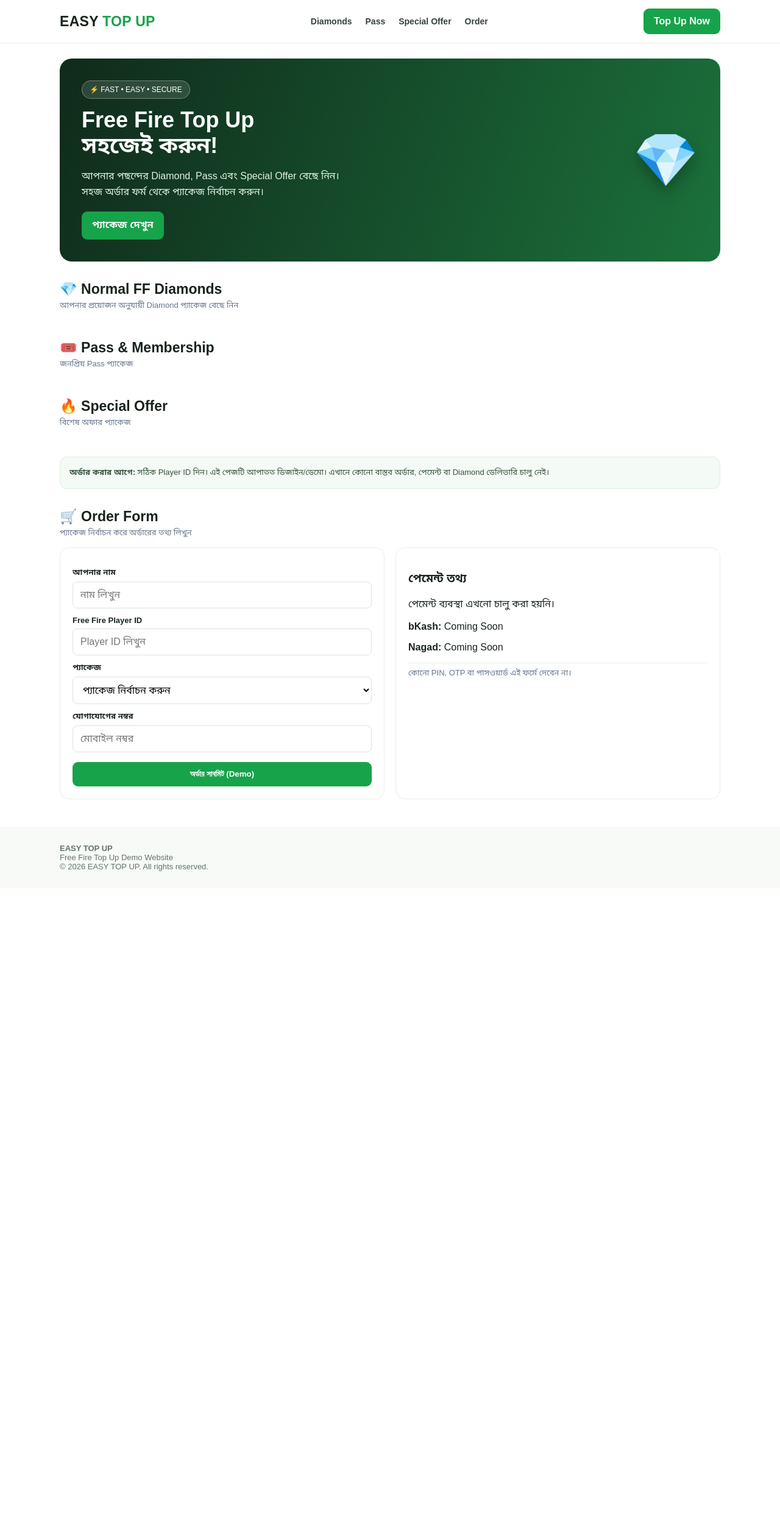
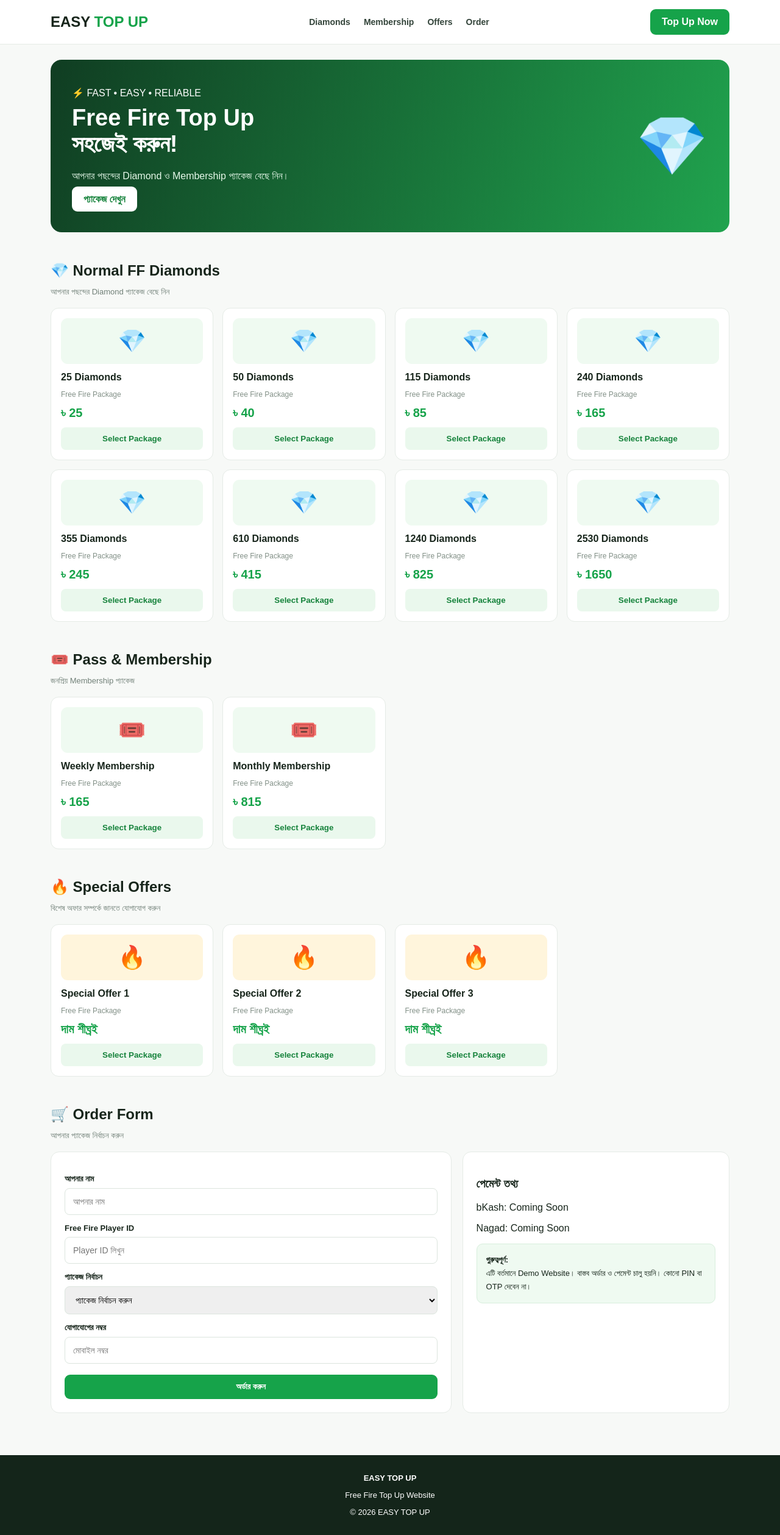
Before and after one commit to ishtiakahmedonly/easytopupbd, a plain HTML site: page index.html in a window 1280 px wide. Shown: the whole page at 61% size. Before the commit the page ends 1457 px from the top, so only its background shows below. Drawn offline with Linux system fonts and the light colour scheme.

Commit message:
index.html

```diff
--- a/index.html
+++ b/index.html
@@ -3,137 +3,187 @@
 <head>
 <meta charset="UTF-8">
 <meta name="viewport" content="width=device-width, initial-scale=1.0">
-<title>EASY TOP UP | Free Fire Top Up</title>
+<title>EASY TOP UP - Free Fire Top Up</title>
 <style>
-:root{--green:#16a34a;--dark:#15251b;--muted:#64748b;--line:#e8eee9;--soft:#f4faf5}
-*{box-sizing:border-box}body{margin:0;font-family:Arial,"Noto Sans Bengali",sans-serif;background:#fff;color:#17231b}
-header{background:#fff;border-bottom:1px solid var(--line);position:sticky;top:0;z-index:5}
-.wrap{max-width:1120px;margin:auto;padding:0 18px}
-.top{height:70px;display:flex;align-items:center;justify-content:space-between;gap:15px}
-.logo{font-size:23px;font-weight:900;color:var(--dark);letter-spacing:.3px}.logo span{color:var(--green)}
-nav{display:flex;gap:22px;align-items:center}nav a{color:#34443a;text-decoration:none;font-size:14px;font-weight:700}
-.btn{background:var(--green);color:#fff;border:0;border-radius:9px;padding:12px 17px;font-weight:800;text-decoration:none;display:inline-block;cursor:pointer}
-.hero{margin:25px auto 30px;background:linear-gradient(110deg,#102a1b,#1b713b);border-radius:20px;padding:36px;color:white;display:flex;align-items:center;justify-content:space-between;gap:25px;overflow:hidden}
-.hero h1{font-size:36px;margin:0 0 10px}.hero p{margin:0 0 20px;color:#e0f3e5;line-height:1.6}.hero .tag{display:inline-block;background:#ffffff20;border:1px solid #ffffff50;padding:7px 12px;border-radius:30px;font-size:12px;margin-bottom:14px}
-.hero-art{font-size:86px;filter:drop-shadow(0 12px 12px #0004)}
-.section{margin:32px auto}.section-head{display:flex;align-items:end;justify-content:space-between;gap:12px;margin-bottom:15px}.section h2{font-size:23px;margin:0}.sub{color:var(--muted);font-size:13px;margin-top:5px}
-.grid{display:grid;grid-template-columns:repeat(4,1fr);gap:14px}
-.card{border:1px solid var(--line);border-radius:15px;padding:16px;background:#fff;box-shadow:0 5px 18px #17351e08;transition:.2s}
-.card:hover{transform:translateY(-3px);box-shadow:0 10px 25px #17351e12}
-.product-icon{height:76px;border-radius:12px;background:var(--soft);display:grid;place-items:center;font-size:38px;margin-bottom:13px}
-.card h3{font-size:16px;margin:0 0 6px}.card p{font-size:12px;color:var(--muted);margin:0 0 12px}
-.price{font-size:18px;font-weight:900;color:var(--green);margin:8px 0 12px}
-.card button{width:100%;padding:10px;border:0;border-radius:8px;background:#eaf7ed;color:#16743a;font-weight:800;cursor:pointer}
-.offer{background:#fff9e9;border-color:#f5e4b5}.offer .product-icon{background:#fff0c9}
-.notice{background:#f4faf5;border:1px solid #dcefe0;border-radius:12px;padding:15px;color:#35523d;font-size:13px;line-height:1.6}
-.order{display:grid;grid-template-columns:1fr 1fr;gap:18px}
-form,.info{border:1px solid var(--line);border-radius:15px;padding:20px}
-label{display:block;font-size:13px;font-weight:700;margin:12px 0 6px}
-input,select{width:100%;padding:12px;border:1px solid #dce5de;border-radius:8px;font:inherit;background:white}
-footer{margin-top:45px;background:#f7faf7;padding:28px 0;color:#64746a;font-size:13px}
-@media(max-width:800px){.grid{grid-template-columns:repeat(2,1fr)}nav{display:none}.hero h1{font-size:28px}.hero-art{font-size:60px}}
-@media(max-width:480px){.grid{grid-template-columns:repeat(2,minmax(0,1fr));gap:9px}.card{padding:11px}.hero{padding:24px 20px}.hero-art{display:none}.order{grid-template-columns:1fr}.section h2{font-size:20px}}
+*{box-sizing:border-box}
+body{margin:0;font-family:Arial,sans-serif;background:#f7f9f7;color:#17251b}
+header{background:white;border-bottom:1px solid #e5ebe6;position:sticky;top:0;z-index:10}
+.wrap{max-width:1150px;margin:auto;padding:0 18px}
+.nav{height:72px;display:flex;align-items:center;justify-content:space-between}
+.logo{font-size:24px;font-weight:900;color:#17251b}
+.logo span{color:#16a34a}
+nav{display:flex;gap:22px}
+nav a{color:#33443a;text-decoration:none;font-weight:bold;font-size:14px}
+.btn{background:#16a34a;color:white;padding:12px 19px;border:0;border-radius:9px;text-decoration:none;font-weight:bold;cursor:pointer}
+.hero{margin:25px auto;background:linear-gradient(110deg,#103d22,#20a34e);padding:45px 35px;border-radius:18px;color:white;display:flex;align-items:center;justify-content:space-between}
+.hero h1{font-size:38px;margin:10px 0}
+.hero p{line-height:1.7;color:#e5f8e9}
+.hero .btn{background:white;color:#16833c}
+.hero-icon{font-size:95px}
+.section{padding:24px 0}
+.heading{margin-bottom:18px}
+.heading h2{margin:0;font-size:24px}
+.heading p{color:#718078;font-size:13px}
+.grid{display:grid;grid-template-columns:repeat(4,1fr);gap:15px}
+.card{background:white;border:1px solid #e5ebe6;border-radius:13px;padding:16px;transition:.2s}
+.card:hover{transform:translateY(-3px);box-shadow:0 8px 20px #0000000c}
+.icon{background:#effaf1;border-radius:11px;height:75px;display:grid;place-items:center;font-size:37px}
+.card h3{font-size:16px;margin:13px 0 7px}
+.card p{font-size:12px;color:#829087}
+.price{font-size:20px;font-weight:900;color:#16a34a;margin:12px 0}
+.card button{width:100%;background:#eaf8ed;color:#16833c;border:0;padding:11px;border-radius:8px;font-weight:bold;cursor:pointer}
+.offer .icon{background:#fff5dc}
+.orderbox{display:grid;grid-template-columns:1.2fr .8fr;gap:18px}
+.panel{background:white;border:1px solid #e5ebe6;border-radius:14px;padding:22px}
+label{display:block;font-weight:bold;font-size:13px;margin:14px 0 7px}
+input,select{width:100%;padding:13px;border:1px solid #dce5de;border-radius:8px;font-size:14px}
+.full{width:100%;margin-top:18px}
+.notice{background:#effaf1;border:1px solid #d7eedc;padding:15px;border-radius:10px;font-size:13px;line-height:1.7}
+footer{background:#14251a;color:white;margin-top:45px;padding:30px 0;text-align:center;font-size:13px}
+@media(max-width:750px){
+nav{display:none}
+.grid{grid-template-columns:repeat(2,1fr);gap:10px}
+.hero{padding:27px 20px}
+.hero h1{font-size:27px}
+.hero-icon{font-size:55px}
+.orderbox{grid-template-columns:1fr}
+}
 </style>
 </head>
 <body>
-<header><div class="wrap top">
+
+<header>
+<div class="wrap nav">
 <div class="logo">EASY <span>TOP UP</span></div>
-  <nav><a href="#diamonds">Diamonds</a><a href="#passes">Pass</a><a href="#offers">Special Offer</a><a href="#order">Order</a></nav>
+<nav>
+<a href="#diamonds">Diamonds</a>
+<a href="#passes">Membership</a>
+<a href="#offers">Offers</a>
+<a href="#order">Order</a>
+</nav>
 <a class="btn" href="#order">Top Up Now</a>
-</div></header>
+</div>
+</header>
+
 <main class="wrap">
+
 <section class="hero">
- <div><div class="tag">⚡ FAST • EASY • SECURE</div><h1>Free Fire Top Up<br>সহজেই করুন!</h1>
- <p>আপনার পছন্দের Diamond, Pass এবং Special Offer বেছে নিন।<br>সহজ অর্ডার ফর্ম থেকে প্যাকেজ নির্বাচন করুন।</p>
- <a class="btn" href="#diamonds">প্যাকেজ দেখুন</a></div><div class="hero-art">💎</div>
+<div>
+<div>⚡ FAST • EASY • RELIABLE</div>
+<h1>Free Fire Top Up<br>সহজেই করুন!</h1>
+<p>আপনার পছন্দের Diamond ও Membership প্যাকেজ বেছে নিন।</p>
+<a class="btn" href="#diamonds">প্যাকেজ দেখুন</a>
+</div>
+<div class="hero-icon">💎</div>
 </section>
+
 <section class="section" id="diamonds">
- <div class="section-head"><div><h2>💎 Normal FF Diamonds</h2><div class="sub">আপনার প্রয়োজন অনুযায়ী Diamond প্যাকেজ বেছে নিন</div></div></div>
+<div class="heading">
+<h2>💎 Normal FF Diamonds</h2>
+<p>আপনার পছন্দের Diamond প্যাকেজ বেছে নিন</p>
+</div>
 <div class="grid" id="diamondGrid"></div>
 </section>
+
 <section class="section" id="passes">
- <div class="section-head"><div><h2>🎟️ Pass & Membership</h2><div class="sub">জনপ্রিয় Pass প্যাকেজ</div></div></div>
+<div class="heading">
+<h2>🎟️ Pass & Membership</h2>
+<p>জনপ্রিয় Membership প্যাকেজ</p>
+</div>
 <div class="grid" id="passGrid"></div>
 </section>
+
 <section class="section" id="offers">
- <div class="section-head"><div><h2>🔥 Special Offer</h2><div class="sub">বিশেষ অফার প্যাকেজ</div></div></div>
+<div class="heading">
+<h2>🔥 Special Offers</h2>
+<p>বিশেষ অফার সম্পর্কে জানতে যোগাযোগ করুন</p>
+</div>
 <div class="grid" id="offerGrid"></div>
 </section>
-<section class="section">
- <div class="notice"><b>অর্ডার করার আগে:</b> সঠিক Player ID দিন। এই পেজটি আপাতত ডিজাইন/ডেমো। এখানে কোনো বাস্তব অর্ডার, পেমেন্ট বা Diamond ডেলিভারি চালু নেই।</div>
-</section>
+
 <section class="section" id="order">
- <div class="section-head"><div><h2>🛒 Order Form</h2><div class="sub">প্যাকেজ নির্বাচন করে অর্ডারের তথ্য লিখুন</div></div></div>
- <div class="order">
-  <form onsubmit="event.preventDefault();alert('এটি শুধু ডেমো ফর্ম। বাস্তব অর্ডার এখনো চালু হয়নি।');">
-   <label>আপনার নাম</label><input required placeholder="নাম লিখুন">
-   <label>Free Fire Player ID</label><input required placeholder="Player ID লিখুন" inputmode="numeric">
-   <label>প্যাকেজ</label><select id="packageSelect" required><option value="">প্যাকেজ নির্বাচন করুন</option></select>
-   <label>যোগাযোগের নম্বর</label><input placeholder="মোবাইল নম্বর" inputmode="tel">
-   <button class="btn" style="width:100%;margin-top:16px" type="submit">অর্ডার সাবমিট (Demo)</button>
+<div class="heading">
+<h2>🛒 Order Form</h2>
+<p>আপনার প্যাকেজ নির্বাচন করুন</p>
+</div>
+<div class="orderbox">
+<div class="panel">
+<form id="orderForm">
+<label>আপনার নাম</label>
+<input type="text" placeholder="আপনার নাম" required>
+
+<label>Free Fire Player ID</label>
+<input type="text" placeholder="Player ID লিখুন" required>
+
+<label>প্যাকেজ নির্বাচন</label>
+<select id="package" required>
+<option value="">প্যাকেজ নির্বাচন করুন</option>
+</select>
+
+<label>যোগাযোগের নম্বর</label>
+<input type="tel" placeholder="মোবাইল নম্বর">
+
+<button class="btn full" type="submit">অর্ডার করুন</button>
 </form>
-  <div class="info"><h3>পেমেন্ট তথ্য</h3><p>পেমেন্ট ব্যবস্থা এখনো চালু করা হয়নি।</p><p><b>bKash:</b> Coming Soon</p><p><b>Nagad:</b> Coming Soon</p><hr style="border:0;border-top:1px solid #e8eee9"><p class="sub">কোনো PIN, OTP বা পাসওয়ার্ড এই ফর্মে দেবেন না।</p></div>
+</div>
+
+<div class="panel">
+<h3>পেমেন্ট তথ্য</h3>
+<p>bKash: Coming Soon</p>
+<p>Nagad: Coming Soon</p>
+<div class="notice">
+<strong>গুরুত্বপূর্ণ:</strong><br>
+এটি বর্তমানে Demo Website। বাস্তব অর্ডার ও পেমেন্ট চালু হয়নি। কোনো PIN বা OTP দেবেন না।
+</div>
+</div>
 </div>
 </section>
+
 </main>
-<footer><div class="wrap"><b>EASY TOP UP</b><br>Free Fire Top Up Demo Website<br>© 2026 EASY TOP UP. All rights reserved.</div></footer>
+
+<footer>
+<strong>EASY TOP UP</strong>
+<p>Free Fire Top Up Website</p>
+© 2026 EASY TOP UP
+</footer>
+
 <script>
 const products={
 diamond:[
- ['25 Diamonds','💎'],['50 Diamonds','💎'],['115 Diamonds','💎'],['240 Diamonds','💎'],
- ['355 Diamonds','💎'],['610 Diamonds','💎'],['1240 Diamonds','💎'],['2530 Diamonds','💎']
-],
-pass:[['Weekly Membership','🎟️'],['Monthly Membership','🎫'],['Level Up Pass','🚀']],
-offer:[['Special Offer 1','🔥'],['Special Offer 2','🎁'],['Special Offer 3','⭐']]
-};
-function render(id,items,extra=''){
- const grid=document.getElementById(id),select=document.getElementById('packageSelect');
- items.forEach(([name,icon])=>{
-  const card=document.createElement('article');card.className='card '+extra;
-  card.innerHTML=`<div class="product-icon">${icon}</div><h3>${name}</h3><p>Free Fire Top Up Package</p><div class="price">৳ —</div><button type="button">Select Package</button>`;
-  card.querySelector('button').onclick=()=>{select.value=name;document.getElementById('order').scrollIntoView({behavior:'smooth'});};
-  grid.appendChild(card);
-  const opt=document.createElement('option');opt.value=name;opt.textContent=name;select.appendChild(opt);
- });
-}
-render('diamondGrid',products.diamond);render('passGrid',products.pass);render('offerGrid',products.offer,'offer');
-<script>
-const products={
-diamond:[
- ['25 Diamonds','💎',25],
- ['50 Diamonds','💎',40],
- ['115 Diamonds','💎',85],
- ['240 Diamonds','💎',165],
- ['355 Diamonds','💎',245],
- ['610 Diamonds','💎',415],
- ['1240 Diamonds','💎',825],
- ['2530 Diamonds','💎',1650]
+['25 Diamonds',25],
+['50 Diamonds',40],
+['115 Diamonds',85],
+['240 Diamonds',165],
+['355 Diamonds',245],
+['610 Diamonds',415],
+['1240 Diamonds',825],
+['2530 Diamonds',1650]
 ],
 pass:[
- ['Weekly Membership','🎟️',165],
- ['Monthly Membership','🎫',815]
+['Weekly Membership',165],
+['Monthly Membership',815]
 ],
 offer:[
- ['Special Offer 1','🔥',null],
- ['Special Offer 2','🎁',null],
- ['Special Offer 3','⭐',null]
+['Special Offer 1',null],
+['Special Offer 2',null],
+['Special Offer 3',null]
 ]
 };
 
-function render(id,items,extra=''){
+function showProducts(id,items,emoji){
 const grid=document.getElementById(id);
- const select=document.getElementById('packageSelect');
+const select=document.getElementById('package');
 
- items.forEach(([name,icon,price])=>{
-  const card=document.createElement('article');
-  card.className='card '+extra;
+items.forEach(([name,price])=>{
+const card=document.createElement('div');
+card.className='card'+(id==='offerGrid'?' offer':'');
 
 const priceText=price===null?'দাম শীঘ্রই':`৳ ${price}`;
 
 card.innerHTML=`
-   <div class="product-icon">${icon}</div>
+<div class="icon">${emoji}</div>
 <h3>${name}</h3>
-   <p>Free Fire Top Up Package</p>
+<p>Free Fire Package</p>
 <div class="price">${priceText}</div>
 <button type="button">Select Package</button>
 `;
@@ -145,16 +195,22 @@ function render(id,items,extra=''){
 
 grid.appendChild(card);
 
-  const opt=document.createElement('option');
-  opt.value=name;
-  opt.textContent=name+' - '+priceText;
-  select.appendChild(opt);
+const option=document.createElement('option');
+option.value=name;
+option.textContent=name;
+select.appendChild(option);
 });
 }
 
-render('diamondGrid',products.diamond);
-render('passGrid',products.pass);
-render('offerGrid',products.offer,'offer');
+showProducts('diamondGrid',products.diamond,'💎');
+showProducts('passGrid',products.pass,'🎟️');
+showProducts('offerGrid',products.offer,'🔥');
+
+document.getElementById('orderForm').addEventListener('submit',function(e){
+e.preventDefault();
+alert('এটি Demo Website। বাস্তব অর্ডার এখনো চালু হয়নি।');
+});
 </script>
+
 </body>
 </html>
```
Lines whose indentation alone changed are shown as unchanged.
